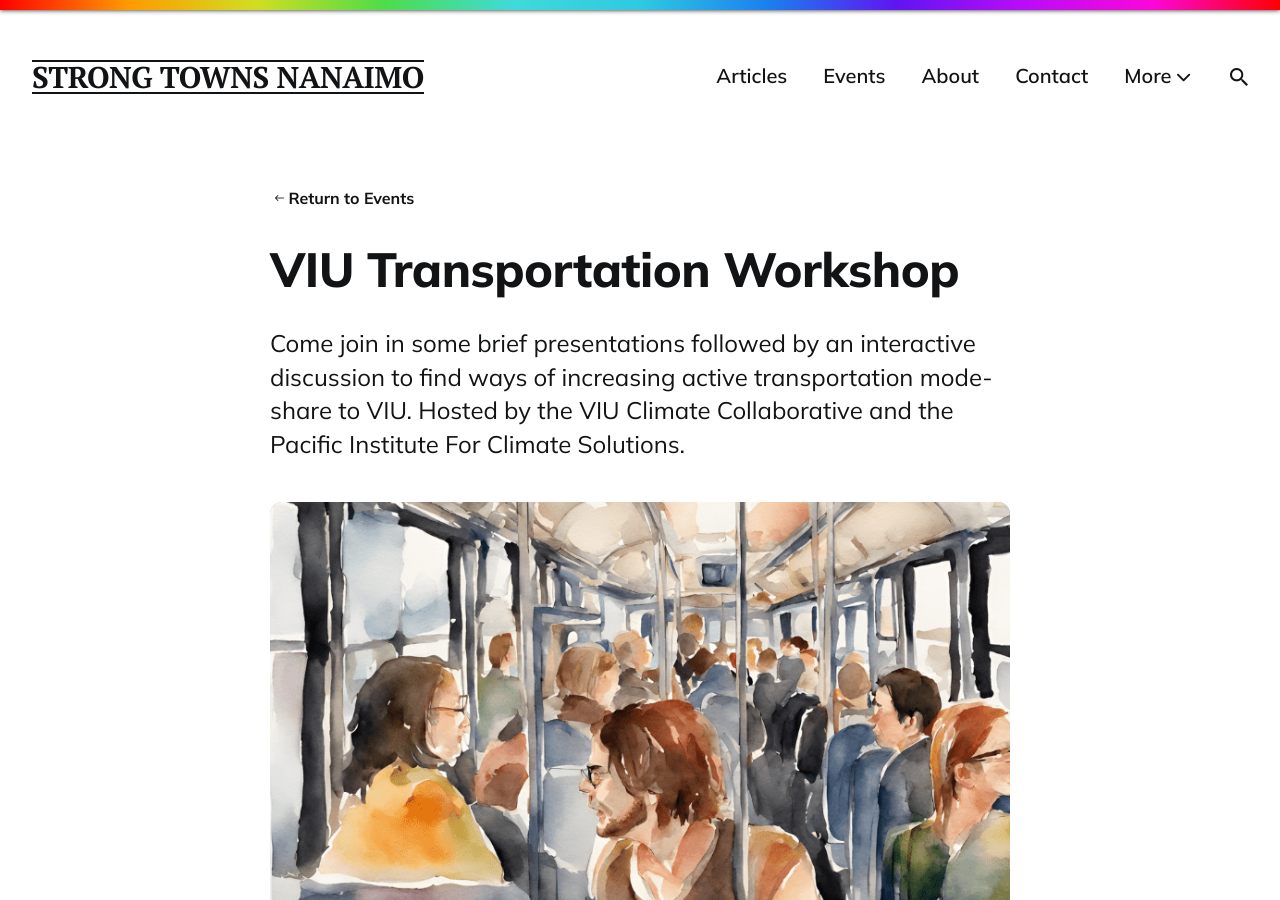
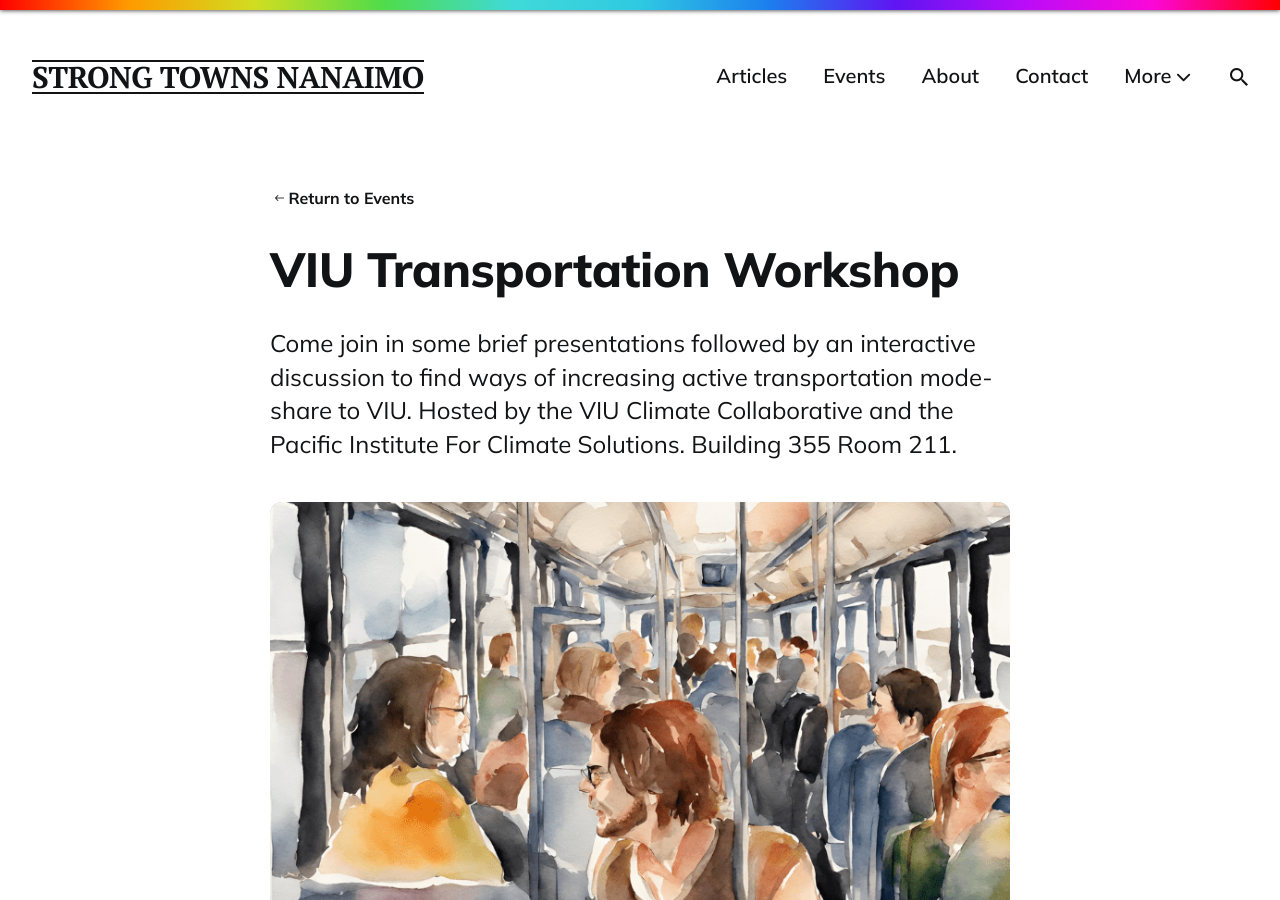
Before and after one commit to LaputanMachines/beautiful-nanaimo, a Jekyll site: the page built from _posts/2024-03-21-viu-transportation-workshop.md, in a window 1280 px wide and 900 px high. Built offline with Jekyll 4.4.1, drawn with Linux system fonts in a browser that asks for light colours.

Commit message:
Add room and building number to description

```diff
--- a/_posts/2024-03-21-viu-transportation-workshop.md
+++ b/_posts/2024-03-21-viu-transportation-workshop.md
@@ -1,7 +1,7 @@
 ---
 layout: page
 title: "VIU Transportation Workshop"
-description: "Come join in some brief presentations followed by an interactive discussion to find ways of increasing active transportation mode-share to VIU. Hosted by the VIU Climate Collaborative and the Pacific Institute For Climate Solutions."
+description: "Come join in some brief presentations followed by an interactive discussion to find ways of increasing active transportation mode-share to VIU. Hosted by the VIU Climate Collaborative and the Pacific Institute For Climate Solutions. Building 355 Room 211."
 permalink: /events/2024-03-21-viu-transportation-workshop
 event_datetime: "2024-03-21 9:30am-4:40pm"
 event_location: "VIU B355 R211"
```
